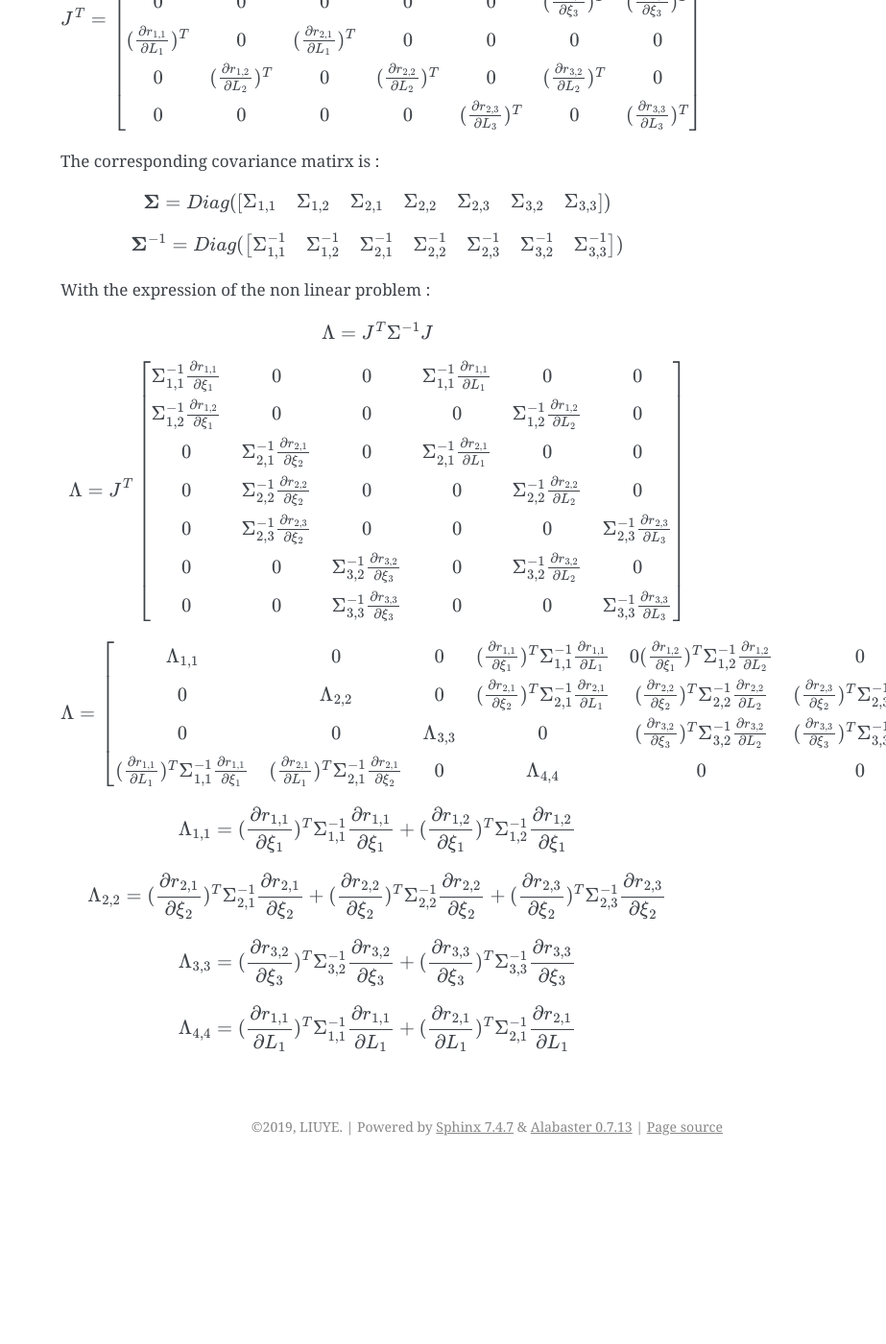
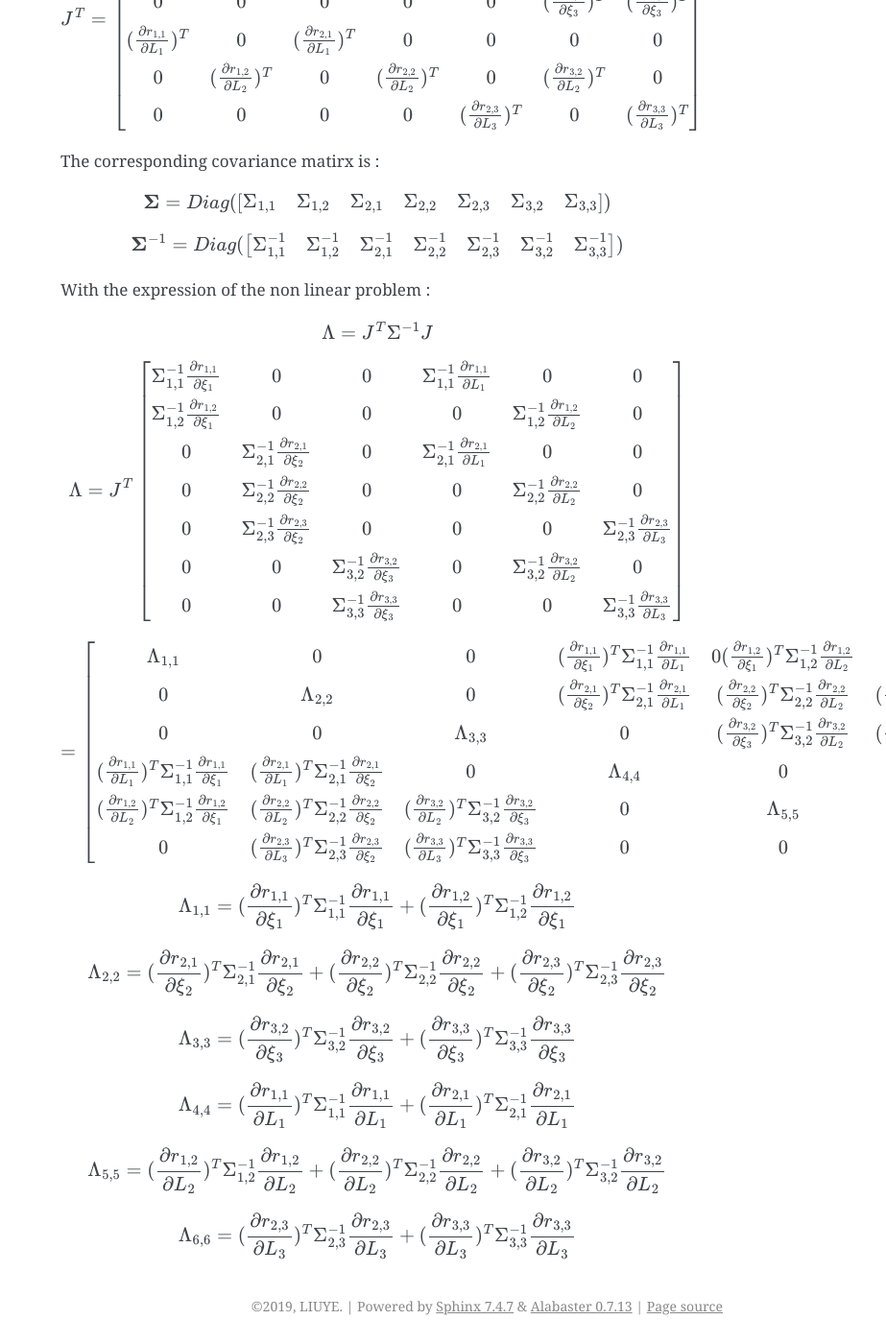
Before and after one commit to gggliuye/VIO, a Sphinx documentation site: the page built from docs/deepblue/VIO.rst, in a window 1280 px wide and 1400 px high, scrolled down 1236 px. Shown: the whole window at 96% size, without its empty margins (357-1280 px from the left). Built offline with Sphinx 7.4.7, drawn with Linux system fonts in a browser that asks for light colours; before the commit the page ends 2449 px from its top, so only the background shows below that.

Commit message:
Update VIO.rst

```diff
--- a/docs/deepblue/VIO.rst
+++ b/docs/deepblue/VIO.rst
@@ -85,12 +85,13 @@ With the expression of the non linear problem :
     \end{bmatrix}
 
 .. math::
-    \Lambda =
-    \begin{bmatrix}
+    = \begin{bmatrix}
    \Lambda_{1,1} & 0 & 0 & (\frac{\partial r_{1,1}}{\partial \xi_{1}})^{T}\Sigma_{1,1}^{-1}\frac{\partial r_{1,1}}{\partial L_{1}} & 0 (\frac{\partial r_{1,2}}{\partial \xi_{1}})^{T}\Sigma_{1,2}^{-1}\frac{\partial r_{1,2}}{\partial L_{2}} & 0 \\
     0 & \Lambda_{2,2} & 0 & (\frac{\partial r_{2,1}}{\partial \xi_{2}})^{T}\Sigma_{2,1}^{-1}\frac{\partial r_{2,1}}{\partial L_{1}} & (\frac{\partial r_{2,2}}{\partial \xi_{2}})^{T}\Sigma_{2,2}^{-1}\frac{\partial r_{2,2}}{\partial L_{2}} & (\frac{\partial r_{2,3}}{\partial \xi_{2}})^{T}\Sigma_{2,3}^{-1}\frac{\partial r_{2,3}}{\partial L_{3}} \\
     0 & 0 & \Lambda_{3,3} & 0 & (\frac{\partial r_{3,2}}{\partial \xi_{3}})^{T}\Sigma_{3,2}^{-1}\frac{\partial r_{3,2}}{\partial L_{2}} & (\frac{\partial r_{3,3}}{\partial \xi_{3}})^{T}\Sigma_{3,3}^{-1}\frac{\partial r_{3,3}}{\partial L_{3}} \\
-    (\frac{\partial r_{1,1}}{\partial L_{1}})^{T}\Sigma_{1,1}^{-1}\frac{\partial r_{1,1}}{\partial \xi_{1}} & (\frac{\partial r_{2,1}}{\partial L_{1}})^{T}\Sigma_{2,1}^{-1}\frac{\partial r_{2,1}}{\partial \xi_{2}} & 0 & \Lambda_{4,4} & 0 & 0
+    (\frac{\partial r_{1,1}}{\partial L_{1}})^{T}\Sigma_{1,1}^{-1}\frac{\partial r_{1,1}}{\partial \xi_{1}} & (\frac{\partial r_{2,1}}{\partial L_{1}})^{T}\Sigma_{2,1}^{-1}\frac{\partial r_{2,1}}{\partial \xi_{2}} & 0 & \Lambda_{4,4} & 0 & 0  \\
+    (\frac{\partial r_{1,2}}{\partial L_{2}})^{T}\Sigma_{1,2}^{-1}\frac{\partial r_{1,2}}{\partial \xi_{1}} & (\frac{\partial r_{2,2}}{\partial L_{2}})^{T}\Sigma_{2,2}^{-1}\frac{\partial r_{2,2}}{\partial \xi_{2}} & (\frac{\partial r_{3,2}}{\partial L_{2}})^{T}\Sigma_{3,2}^{-1}\frac{\partial r_{3,2}}{\partial \xi_{3}} & 0 & \Lambda_{5,5} & 0 \\
+    0 & (\frac{\partial r_{2,3}}{\partial L_{3}})^{T}\Sigma_{2,3}^{-1}\frac{\partial r_{2,3}}{\partial \xi_{2}} & (\frac{\partial r_{3,3}}{\partial L_{3}})^{T}\Sigma_{3,3}^{-1}\frac{\partial r_{3,3}}{\partial \xi_{3}} & 0 & 0 & \Lambda_{6,6}
     \end{bmatrix}
 
 .. math::
@@ -107,3 +108,7 @@ With the expression of the non linear problem :
 
 
 .. math::
+    \Lambda_{5,5} =  (\frac{\partial r_{1,2}}{\partial L_{2}})^{T}\Sigma_{1,2}^{-1}\frac{\partial r_{1,2}}{\partial L_{2}} + (\frac{\partial r_{2,2}}{\partial L_{2}})^{T}\Sigma_{2,2}^{-1}\frac{\partial r_{2,2}}{\partial L_{2}} + (\frac{\partial r_{3,2}}{\partial L_{2}})^{T}\Sigma_{3,2}^{-1}\frac{\partial r_{3,2}}{\partial L_{2}}
+
+.. math::
+    \Lambda_{6,6} = (\frac{\partial r_{2,3}}{\partial L_{3}})^{T}\Sigma_{2,3}^{-1}\frac{\partial r_{2,3}}{\partial L_{3}} + (\frac{\partial r_{3,3}}{\partial L_{3}})^{T}\Sigma_{3,3}^{-1}\frac{\partial r_{3,3}}{\partial L_{3}}
```
